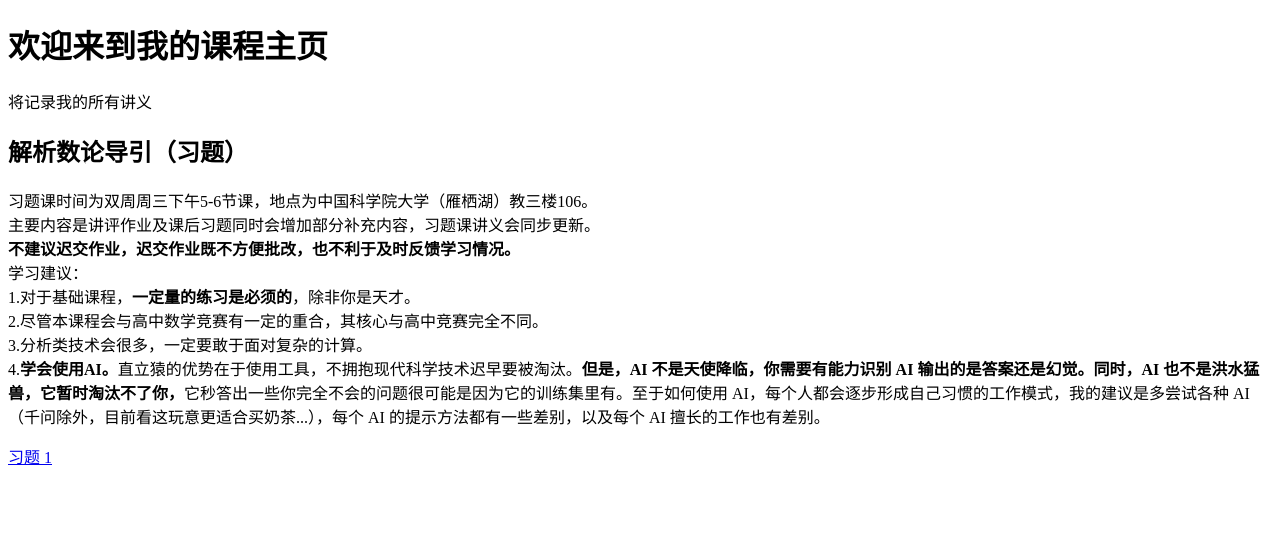
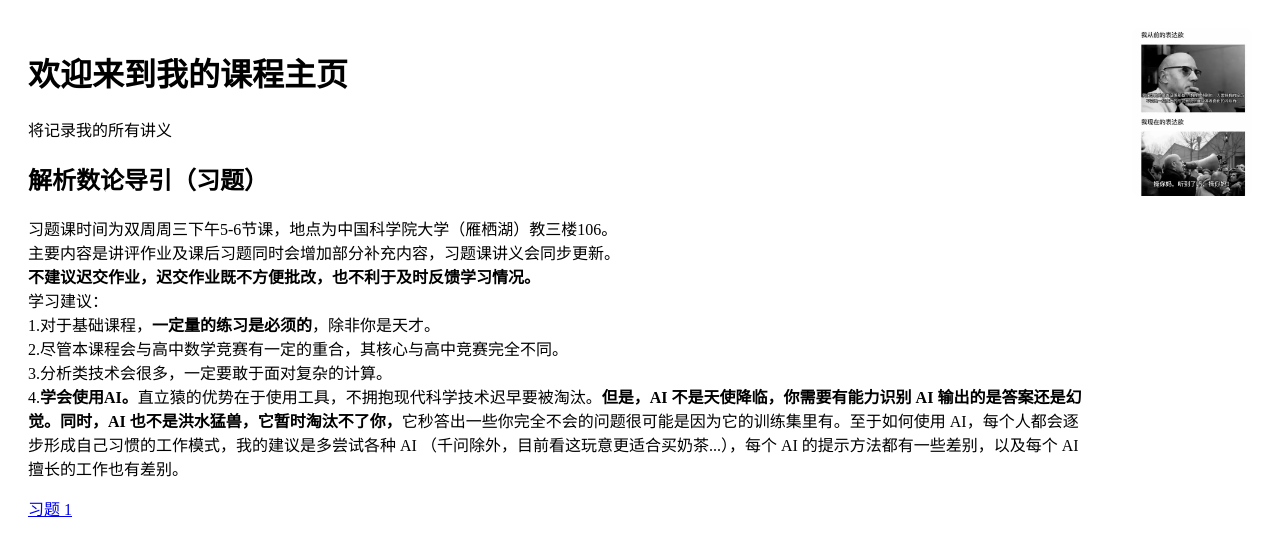
Before and after one commit to G-course/G-course.github.io, a plain HTML site: page index.html in a window 1280 px wide. Drawn offline with Linux system fonts and the light colour scheme.

Commit message:
Update index.html

```diff
--- a/index.html
+++ b/index.html
@@ -4,9 +4,44 @@
     <meta charset="UTF-8">
     <meta name="viewport" content="width=device-width, initial-scale=1.0">
     <title>我的课程</title>
+    <style>
+        /* 全屏容器，使用flex布局 */
+        .container {
+            display: flex;
+            justify-content: space-between; /* 水平两端对齐 */
+            align-items: flex-start; /* 顶部对齐 */
+            min-height: 100vh;
+        }
+
+        /* 主内容区域 */
+        .main-content {
+            flex: 1;
+            padding: 20px;
+        }
+
+        /* 右上角图片容器 */
+        .top-right-image {
+            padding: 20px;
+        }
+
+        /* 图片样式 */
+        .top-right-image img {
+            width: 120px; /* 图片宽度 */
+            height: auto;
+            border-radius: 8px;
+            transition: transform 0.3s ease; /* 悬停动画 */
+        }
+
+        /* 图片悬停效果 */
+        .top-right-image img:hover {
+            transform: scale(1.05);
+        }
+    </style>
 </head>
 <body>
-    <h1>欢迎来到我的课程主页</h1>
+<div class="container">
+        <div class="main-content">
+            <h1>欢迎来到我的课程主页</h1>
     <p>将记录我的所有讲义</p>
     <h2>解析数论导引（习题）</h2>
     <p> 习题课时间为双周周三下午5-6节课，地点为中国科学院大学（雁栖湖）教三楼106。
@@ -22,5 +57,11 @@
 <br> 3.分析类技术会很多，一定要敢于面对复杂的计算。
 <br> 4.<b>学会使用AI。</b>直立猿的优势在于使用工具，不拥抱现代科学技术迟早要被淘汰。<b>但是，AI 不是天使降临，你需要有能力识别 AI 输出的是答案还是幻觉。同时，AI 也不是洪水猛兽，它暂时淘汰不了你，</b>它秒答出一些你完全不会的问题很可能是因为它的训练集里有。至于如何使用 AI，每个人都会逐步形成自己习惯的工作模式，我的建议是多尝试各种 AI （千问除外，目前看这玩意更适合买奶茶...），每个 AI 的提示方法都有一些差别，以及每个 AI 擅长的工作也有差别。</p>
     <p><a href="https://github.com/G-course/G-course.github.io/blob/main/Problem_set_1.pdf" target="_blank">习题 1</a></p>
+        </div>
+
+        <div class="top-right-image">
+            <img src="https://github.com/G-course/G-course.github.io/blob/main/%E5%B0%81%E9%9D%A22.jpg" alt="图片寄了">
+        </div>
+    </div>
 </body>
 </html>
```
